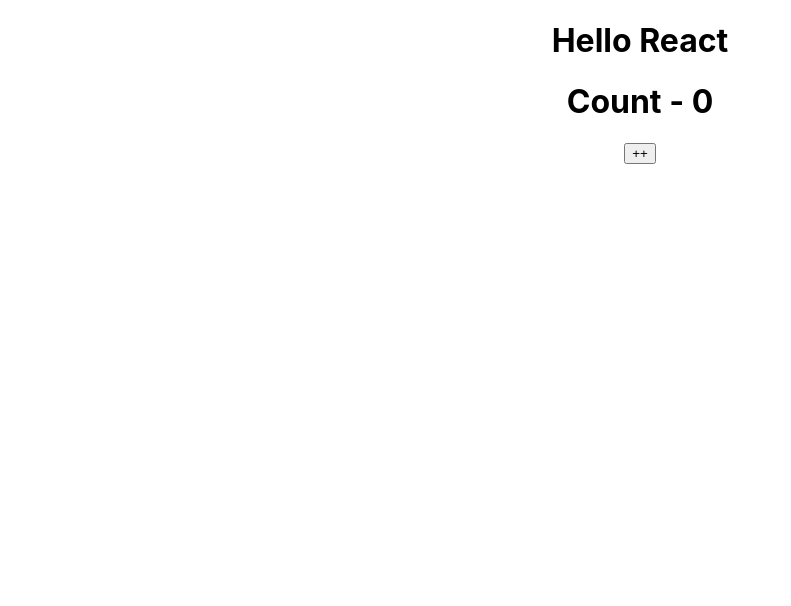
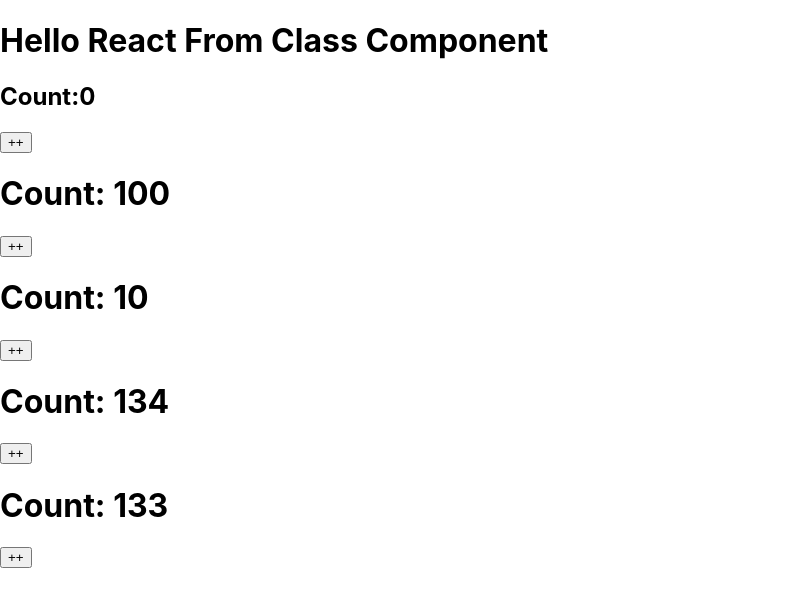
Before and after one commit to Azzzizzz/React-Practice, a React (Create React App) app in the folder my-app/: page / in a window 1280 px wide. Shown: the top 606 px of the page, without its empty margins (0-791 px from the left). Built offline with nearby package versions, Linux system fonts and the light colour scheme.

Commit message:
Class Component with Props

```diff
--- a/my-app/public/index.html
+++ b/my-app/public/index.html
@@ -1,43 +1,22 @@
 <!DOCTYPE html>
 <html lang="en">
+
 <head>
   <meta charset="utf-8" />
   <link rel="icon" href="%PUBLIC_URL%/favicon.ico" />
   <meta name="viewport" content="width=device-width, initial-scale=1" />
   <meta name="theme-color" content="#000000" />
-    <meta
-      name="description"
-      content="Web site created using create-react-app"
-    />
+  <meta name="description" content="Web site created using create-react-app" />
   <link rel="apple-touch-icon" href="%PUBLIC_URL%/logo192.png" />
-    <!--
-      manifest.json provides metadata used when your web app is installed on a
-      user's mobile device or desktop. See https://developers.google.com/web/fundamentals/web-app-manifest/
-    -->
+
   <link rel="manifest" href="%PUBLIC_URL%/manifest.json" />
-    <!--
-      Notice the use of %PUBLIC_URL% in the tags above.
-      It will be replaced with the URL of the `public` folder during the build.
-      Only files inside the `public` folder can be referenced from the HTML.
 
-      Unlike "/favicon.ico" or "favicon.ico", "%PUBLIC_URL%/favicon.ico" will
-      work correctly both with client-side routing and a non-root public URL.
-      Learn how to configure a non-root public URL by running `npm run build`.
-    -->
-    <title>React App</title>
 </head>
+
 <body>
   <noscript>You need to enable JavaScript to run this app.</noscript>
   <div id="root"></div>
-    <!--
-      This HTML file is a template.
-      If you open it directly in the browser, you will see an empty page.
 
-      You can add webfonts, meta tags, or analytics to this file.
-      The build step will place the bundled scripts into the <body> tag.
+</body>
 
-      To begin the development, run `npm start` or `yarn start`.
-      To create a production bundle, use `npm run build` or `yarn build`.
-    -->
-  </body>
 </html>
--- a/my-app/src/App.css
+++ /dev/null
@@ -1,38 +0,0 @@
-.App {
-  text-align: center;
-}
-
-.App-logo {
-  height: 40vmin;
-  pointer-events: none;
-}
-
-@media (prefers-reduced-motion: no-preference) {
-  .App-logo {
-    animation: App-logo-spin infinite 20s linear;
-  }
-}
-
-.App-header {
-  background-color: #282c34;
-  min-height: 100vh;
-  display: flex;
-  flex-direction: column;
-  align-items: center;
-  justify-content: center;
-  font-size: calc(10px + 2vmin);
-  color: white;
-}
-
-.App-link {
-  color: #61dafb;
-}
-
-@keyframes App-logo-spin {
-  from {
-    transform: rotate(0deg);
-  }
-  to {
-    transform: rotate(360deg);
-  }
-}
--- a/my-app/src/App.js
+++ b/my-app/src/App.js
@@ -1,32 +1,19 @@
-import './App.css';
-
-
-
-
-function Counter() {
-  let count = 0
-  return (
-    <div>
-
-      <h1>Count - {count}</h1>
-    <button>++</button>
-    </div>
-
-  )
-}
-
-
+import React from "react";
+import Counter from "./Counter";
+import SpecialCounter from "./SpecialCounter";
 
 function App() {
   return (
     <div className="App">
       <div>
-        <h1>Hello React</h1>
-        <Counter/>
-    </div>
+        <Counter />
+        <SpecialCounter count={100} />
+        <SpecialCounter count={10} />
+        <SpecialCounter count={134} />
+        <SpecialCounter count={133} />
+      </div>
     </div>
   );
-
 }
 
 export default App;
--- /dev/null
+++ b/my-app/src/Counter.js
@@ -0,0 +1,19 @@
+import React from "react";
+
+class CounterC extends React.Component {
+  state = { count: 0 };
+
+  onBtnClicked = () => {
+    this.setState({ count: ++this.state.count });
+  };
+  render() {
+    return (
+      <div>
+        <h1>Hello React From Class Component</h1>
+        <h2>Count:{this.state.count}</h2>
+        <button onClick={this.onBtnClicked}>++</button>
+      </div>
+    );
+  }
+}
+export default CounterC;
--- /dev/null
+++ b/my-app/src/SpecialCounter.js
@@ -0,0 +1,19 @@
+import React from "react";
+
+class SpecialCounter extends React.Component {
+  state = { count: this.props.count };
+  inc = () => {
+    let currentCount = this.state.count;
+    this.setState({ count: ++currentCount });
+  };
+
+  render() {
+    return (
+      <div>
+        <h1>Count: {this.state.count}</h1>
+        <button onClick={this.inc}>++</button>
+      </div>
+    );
+  }
+}
+export default SpecialCounter;
--- a/my-app/src/index.js
+++ b/my-app/src/index.js
@@ -1,17 +1,11 @@
-import React from 'react';
-import ReactDOM from 'react-dom';
-import './index.css';
-import App from './App';
-import reportWebVitals from './reportWebVitals';
+import React from "react";
+import ReactDOM from "react-dom";
+import "./index.css";
+import App from "./App";
 
 ReactDOM.render(
   <React.StrictMode>
     <App />
   </React.StrictMode>,
-  document.getElementById('root')
+  document.getElementById("root")
 );
-
-// If you want to start measuring performance in your app, pass a function
-// to log results (for example: reportWebVitals(console.log))
-// or send to an analytics endpoint. Learn more: https://bit.ly/CRA-vitals
-reportWebVitals();
--- a/my-app/src/reportWebVitals.js
+++ /dev/null
@@ -1,13 +0,0 @@
-const reportWebVitals = onPerfEntry => {
-  if (onPerfEntry && onPerfEntry instanceof Function) {
-    import('web-vitals').then(({ getCLS, getFID, getFCP, getLCP, getTTFB }) => {
-      getCLS(onPerfEntry);
-      getFID(onPerfEntry);
-      getFCP(onPerfEntry);
-      getLCP(onPerfEntry);
-      getTTFB(onPerfEntry);
-    });
-  }
-};
-
-export default reportWebVitals;
```
Also changed, not shown: my-app/src/CounterC.js (added, +19 -0 lines), my-app/src/setupTests.js (deleted, +0 -5 lines), 1 other file (tests, documents, lock files or other folders). Lines whose indentation alone changed are shown as unchanged.
